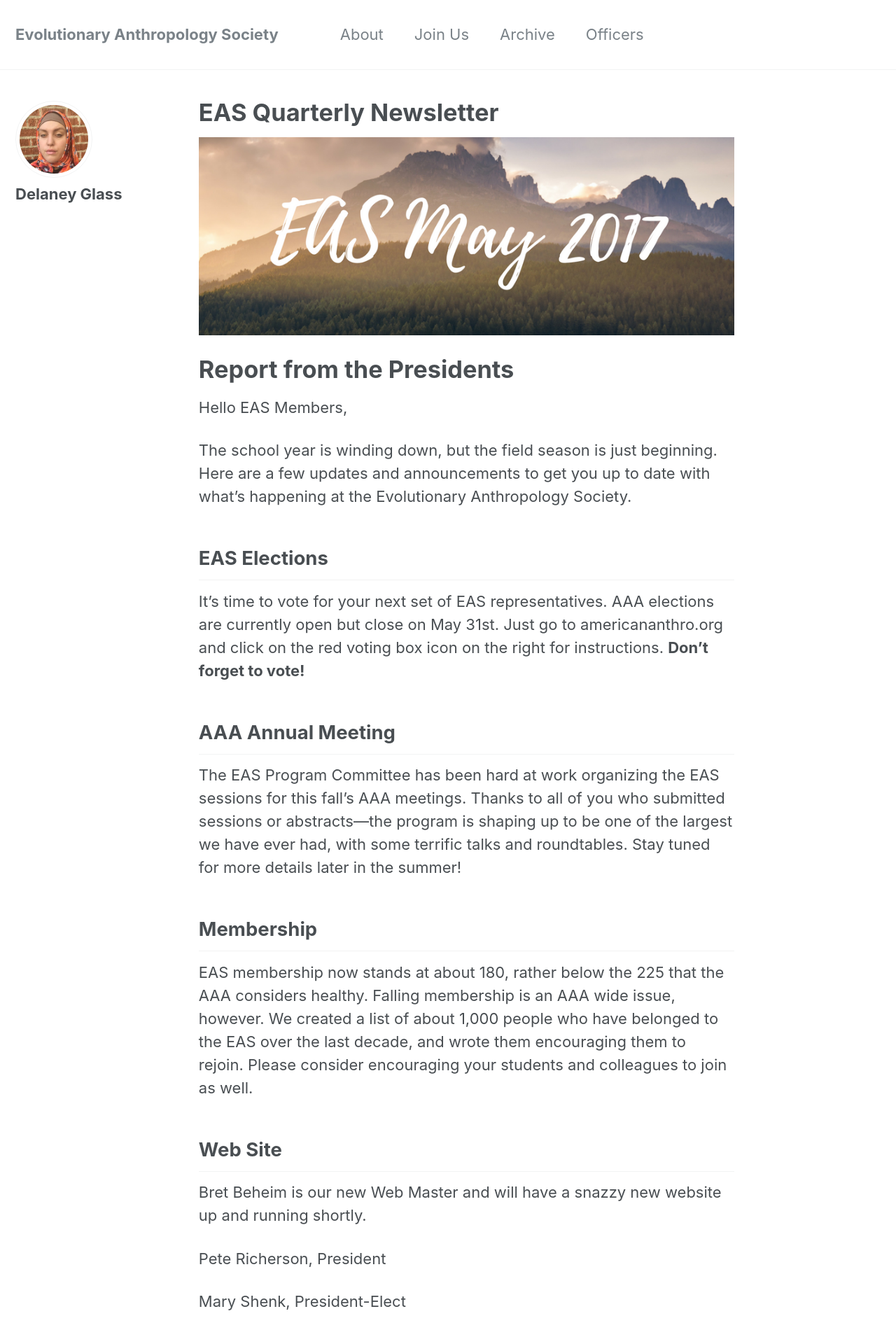
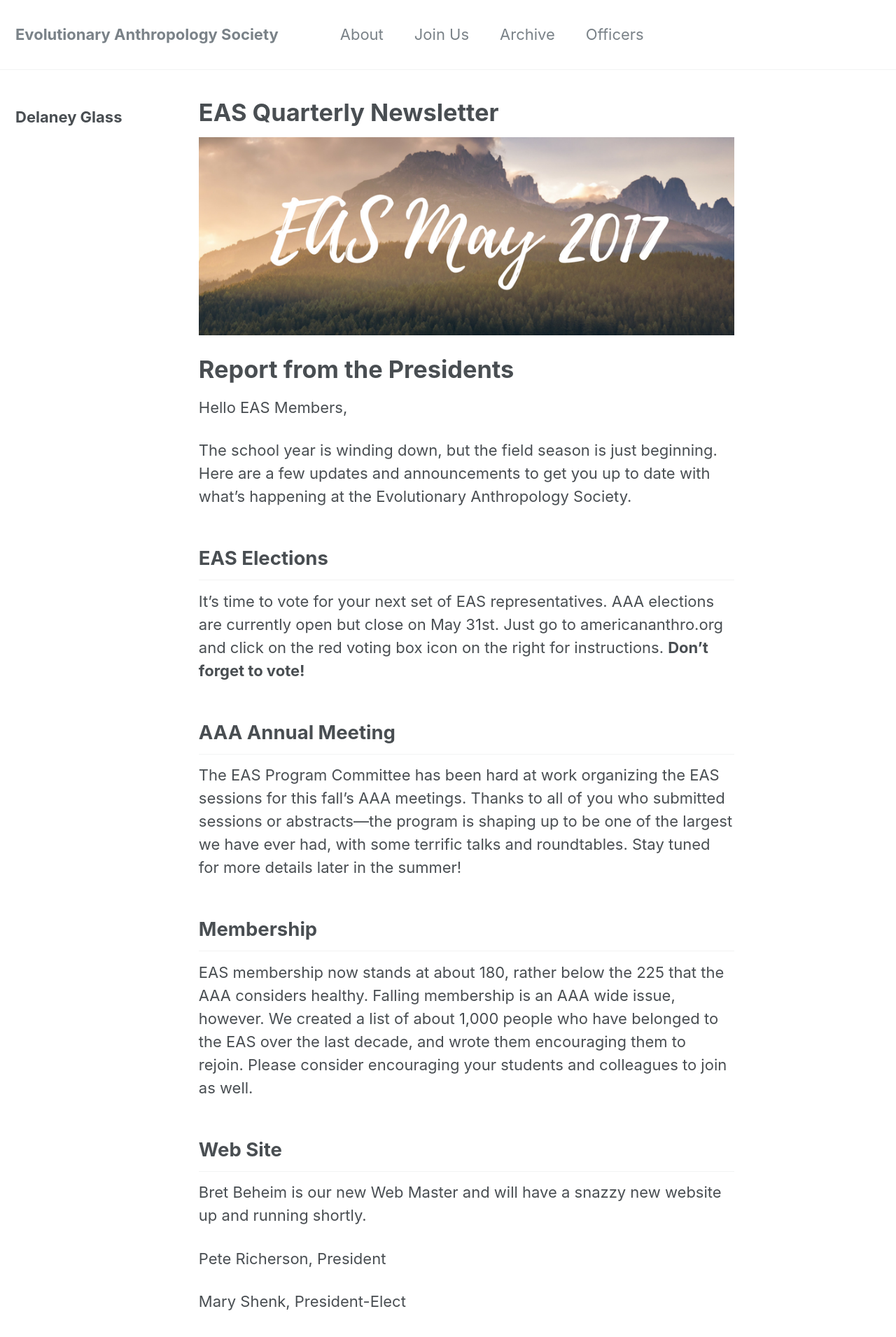
Before and after one commit to babeheim/evanthsoc-new, a Jekyll site: the page built from _posts/2017-05-29-eas-quarterly-newsletter-may2017.md, in a window 1280 px wide. Shown: the top 1910 px of the page at 70% size. Built offline with Jekyll 4.4.1, drawn with Linux system fonts in a browser that asks for light colours.

Commit message:
tweaked author headshots

```diff
--- a/_data/authors.yml
+++ b/_data/authors.yml
@@ -55,7 +55,7 @@ Melanie Martin:
 
 Delaney Glass:
   name             : "Delaney Glass"
-  avatar           : "/assets/headshots/delaney2.jpg"
+#  avatar           : "/assets/headshots/delaney2.jpg"
 
 Peter Richerson:
   name             : "Peter Richerson"
```
